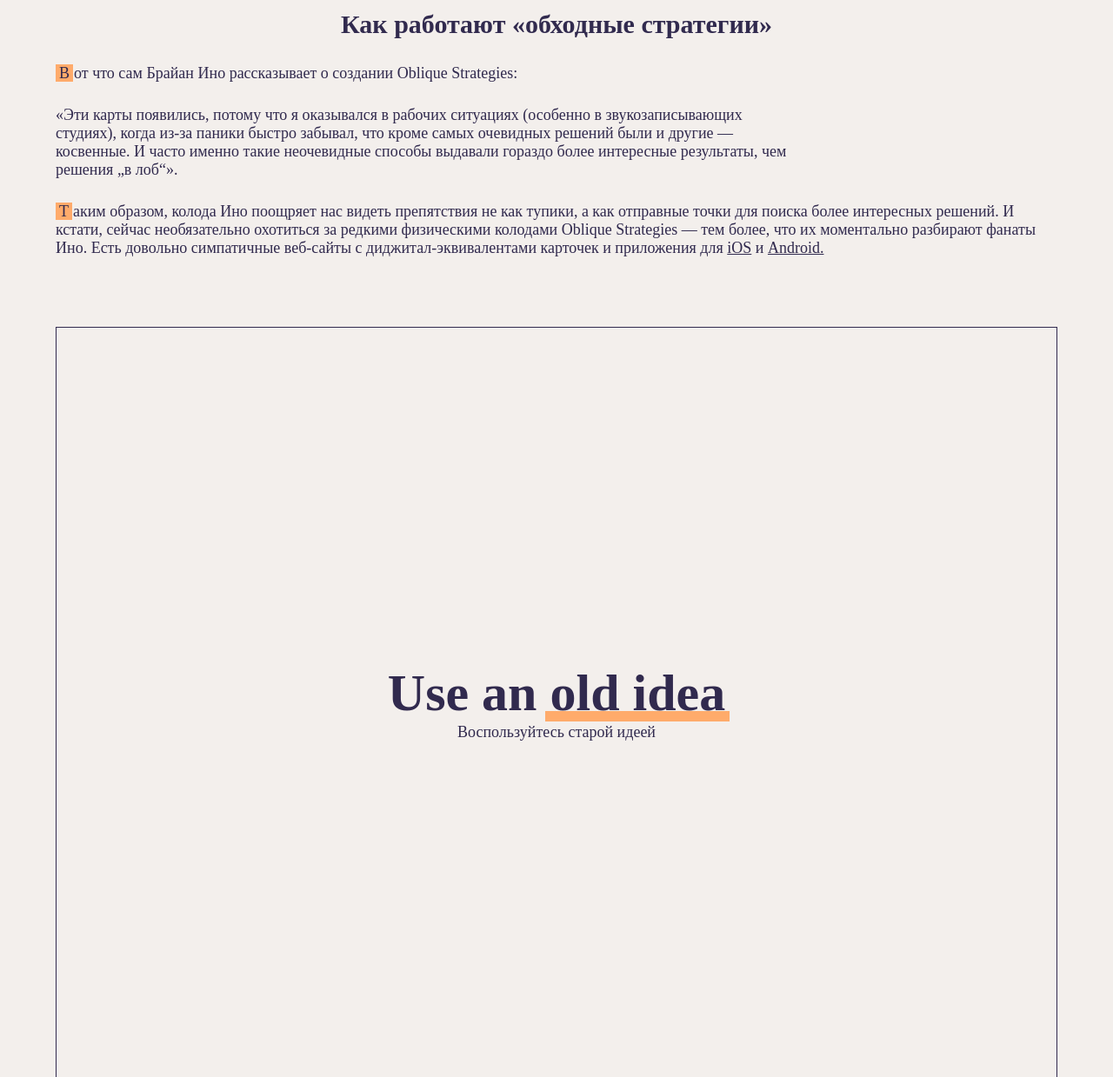
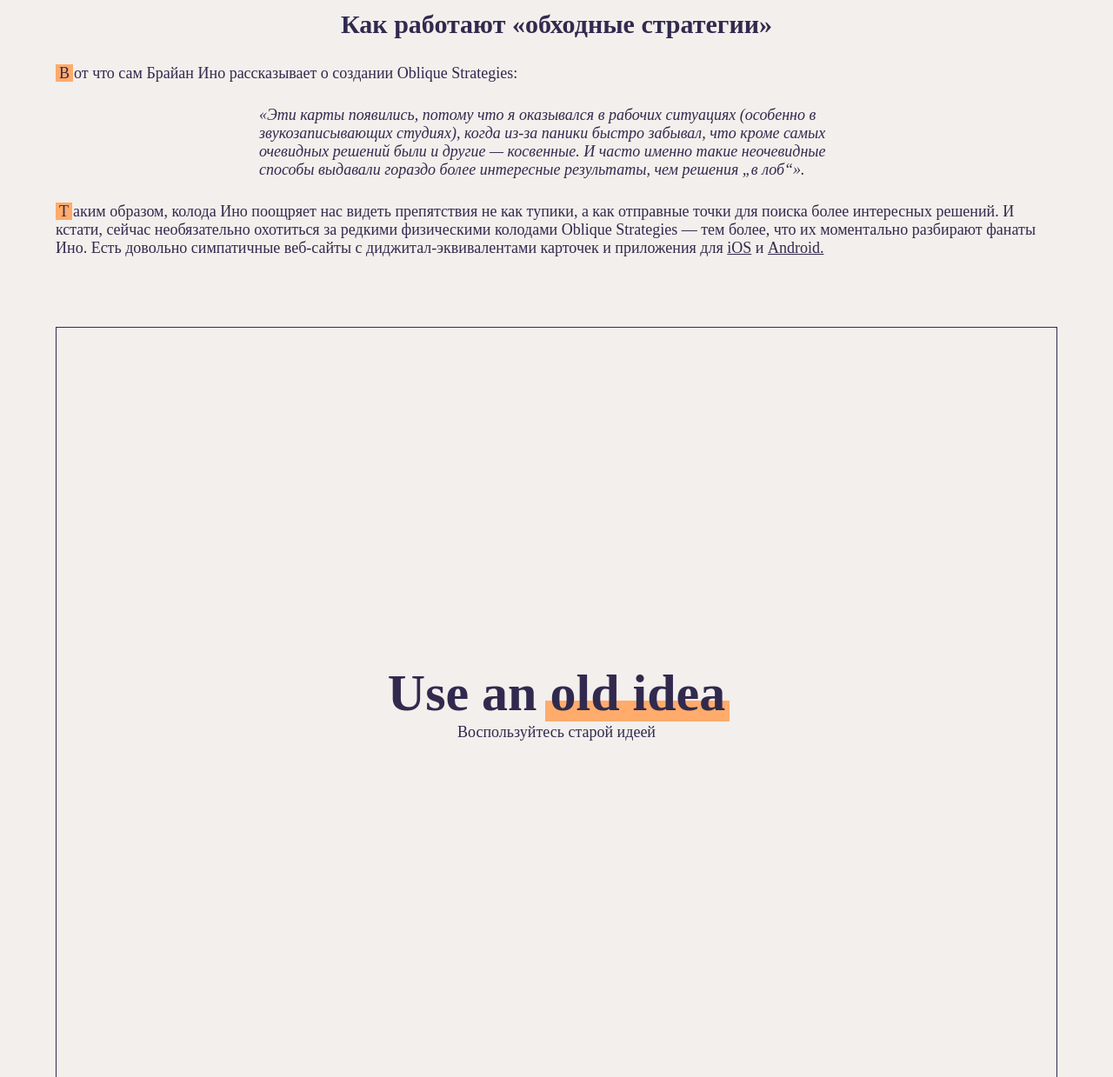
Before and after one commit to Bazbak/karty-podskazhut-main, a plain HTML site: page index.html in a window 1280 px wide. Shown: the part 2140-3379 px from the top of the page at 87% size. Drawn offline with Linux system fonts and the light colour scheme.

Commit message:
commit 4 bags

```diff
--- a/styles/style.css
+++ b/styles/style.css
@@ -130,20 +130,25 @@ a{
   color: inherit;
 }
 .content__blockquote{
-  width: 75%;
+  padding: 0 234px 0 234px;
+  font-style: italic;
+  width: 100%;
   margin-bottom: 1.5em;
 }
 .content__list{
   list-style: none;
 }
+.content__text-block ul{
+  position: relative;
+}
 .content__list::before {
   content: "";
   background: url("/images/marker-light.svg") no-repeat center;
   position: absolute;
-  left: -5px;
+  left: 15px;
+  top: 12px;
   width: 15px;
   height: 15px;
-  /*padding-right: 40px;*/
 }
 .content__list:not(:last-child){
   margin-bottom: 10px;
@@ -190,10 +195,11 @@ a{
   content: '';
   position: absolute;
   width: 105%;
-  height: 0.2em;
+  height: 0.4em;
   background-color: var(--accent-color);
   left: -2.5%;
   bottom: 0;
+  z-index: -1;
 }
 .theme_dark .colored-text::after{
   content: '';
@@ -206,6 +212,7 @@ a{
 }
 .colored-text{
   position: relative;
+  white-space: nowrap;
 }
 @font-face {
   font-family: "RalewayRegular";
```
